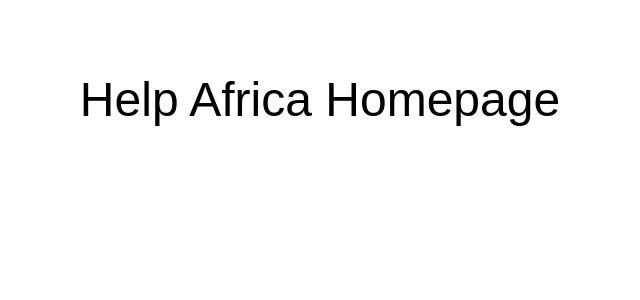
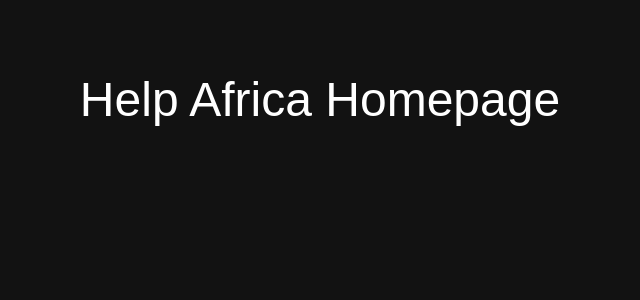
Before and after one commit to senseijurado/helpafrica, a Next.js app: page / in a window 1280 px wide. Shown: the top 300 px of the page, without its empty margins (320-960 px from the left). Built offline with nearby package versions, Linux system fonts and the light colour scheme.

Commit message:
feat: add prettier options to refactorize

```diff
--- a/package.json
+++ b/package.json
@@ -21,7 +21,9 @@
     "typescript": "4.9.4"
   },
   "devDependencies": {
+    "@nextui-org/react": "^1.0.0-beta.12",
     "autoprefixer": "^10.4.13",
+    "next-themes": "^0.2.1",
     "postcss": "^8.4.21",
     "tailwindcss": "^3.2.4"
   }
--- a/src/pages/_app.tsx
+++ b/src/pages/_app.tsx
@@ -1,6 +1,16 @@
 import '@/styles/globals.css'
 import type { AppProps } from 'next/app'
 
+
+import { ThemeProvider } from 'next-themes'
+
+
+
 export default function App({ Component, pageProps }: AppProps) {
-  return <Component {...pageProps} />
+  return (
+
+    <ThemeProvider attribute='class' defaultTheme='light' enableColorScheme enableSystem={ true } forcedTheme='dark'>
+      <Component { ...pageProps } />
+    </ThemeProvider>
+  )
 }
--- a/src/pages/_document.tsx
+++ b/src/pages/_document.tsx
@@ -1,4 +1,8 @@
 import { Head, Html, Main, NextScript } from 'next/document';
+
+
+
+
 
 export default function Document()
 {
@@ -6,9 +10,8 @@ export default function Document()
     <Html lang="en" className='bg-gray-500'>
       <Head>
         <meta name="viewport" content="width=device-width, initial-scale=1" />
-        <meta name="description" content='Generated by create next app' />
+        <meta name="description" content='Generated with Next App' />
         <link rel="icon" href="/favicon.ico" />
-        {/* <link rel="stylesheet" href="../styles/globals.css" /> */ }
         <title> Help Africa </title>
       </Head>
       <body className='bg-indigo-500'>
--- a/src/pages/index.tsx
+++ b/src/pages/index.tsx
@@ -1,14 +1,12 @@
 import Head from 'next/head';
-
-
-
 
 export default function Home() {
   return (
     <>
 
       <Head>
-        <title>Help Africa - ONG</title>
+        <meta name="description" content='Generated by create next app' />
+        <title> Help Africa - Homepage </title>
       </Head>
 
       {/* HTML CONTENT MAIN TAG */ }
```
Also changed, not shown: 2 other files (tests, documents, lock files or other folders).
